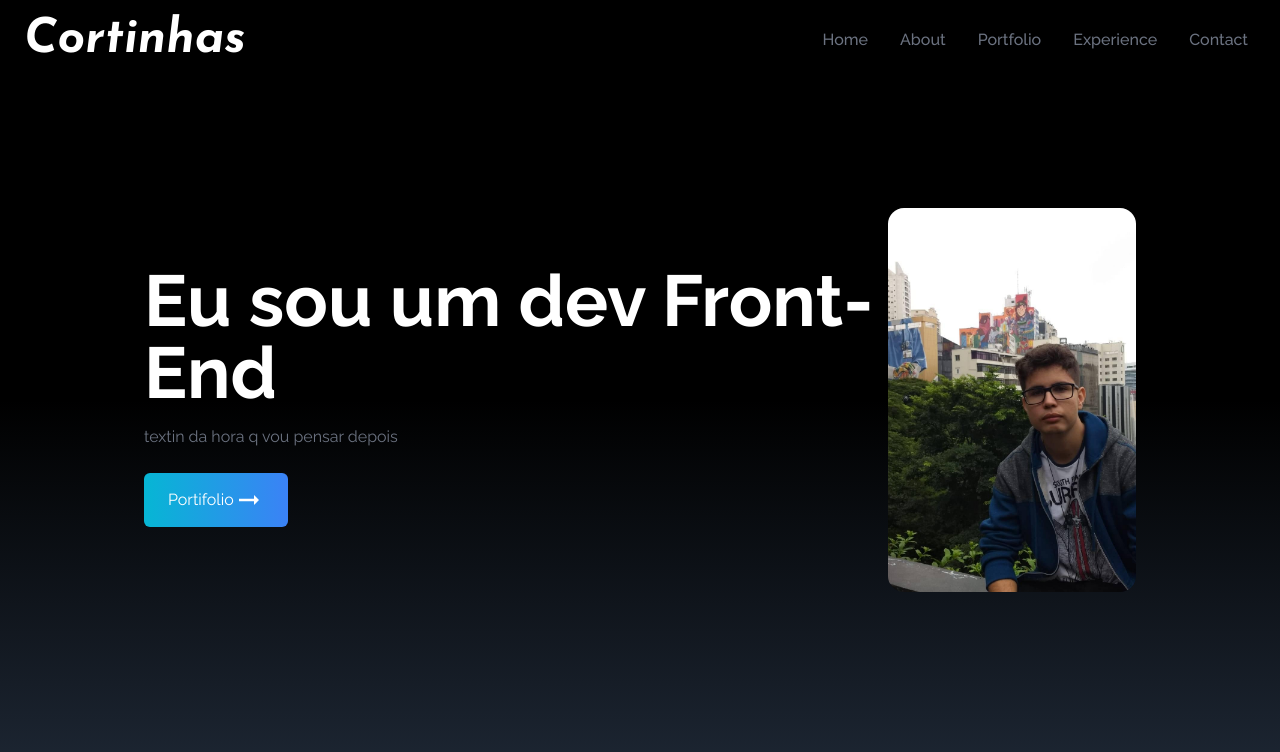
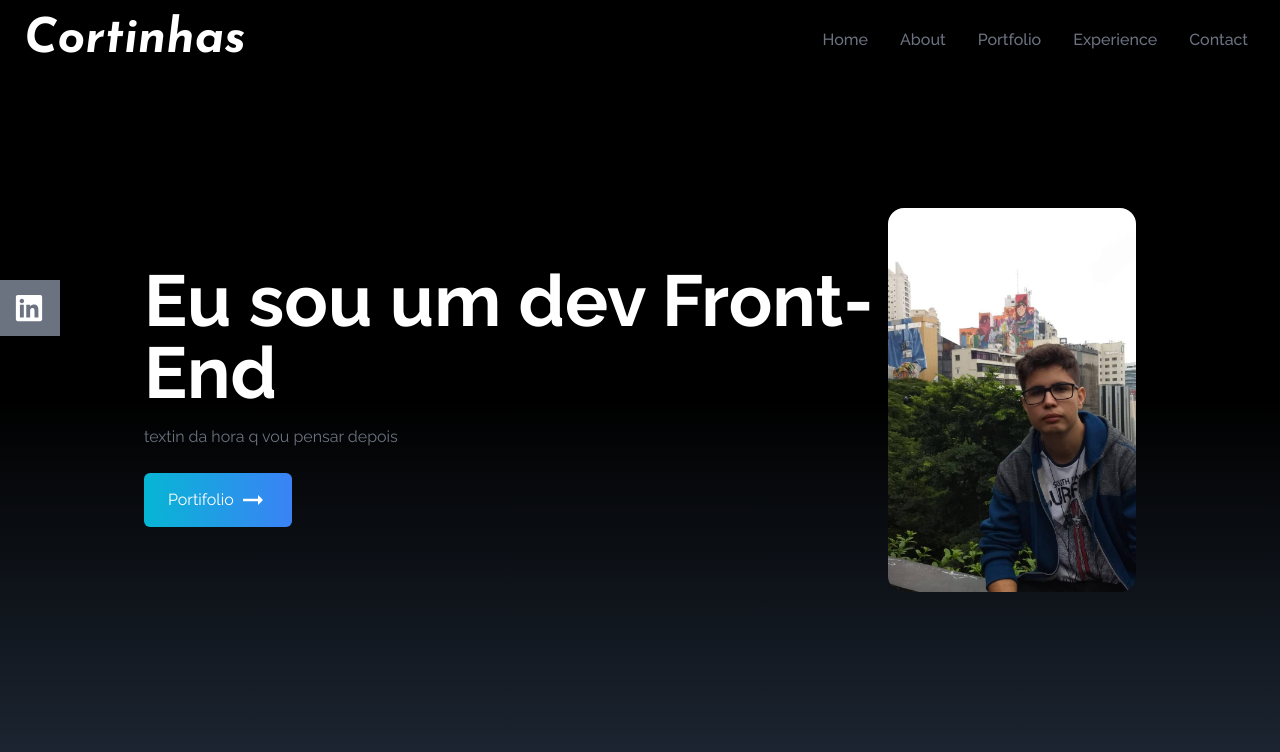
Before and after one commit to cortinhas30/Portifolio, a React (Create React App) app: page / in a window 1280 px wide. Shown: the top 752 px of the page. Built offline with nearby package versions, Linux system fonts and the light colour scheme.

Commit message:
social Links

```diff
--- a/src/App.js
+++ b/src/App.js
@@ -1,11 +1,13 @@
 import Home from "./components/Home";
 import NavBar from "./components/NavBar";
+import SocialLinks from "./components/SocialLinks";
 
 function App() {
   return (
     <div>
       <NavBar />
       <Home />
+      <SocialLinks />
     </div>
   );
 }
--- a/src/components/Home.jsx
+++ b/src/components/Home.jsx
@@ -20,7 +20,7 @@
             <button className="group text-white w-fit px-6 py-3 my-2 flex items-center rounded-md bg-gradient-to-r from-cyan-500 to to-blue-500 cursor-pointer">
               Portifolio
               <span className="group-hover:rotate-90 duration-300">
-                <MdOutlineArrowRightAlt size={30} />
+                <MdOutlineArrowRightAlt size={30} className="ml-1"/>
               </span>
             </button>
           </div>
@@ -29,7 +29,7 @@
           <img
             src={HeroImage}
             alt="my profile"
-            className="object-cover h-96 w-96 rounded-2xl mx-auto w-2/3 md:w-full"
+            className="object-cover h-96 w-96 rounded-2xl mx-auto md:w-full"
           />
         </div>
       </div>
--- /dev/null
+++ b/src/components/SocialLinks.jsx
@@ -0,0 +1,26 @@
+import React from "react";
+import { FaGithub, FaLinkedin } from "react-icons/fa";
+import { HiOutlineMail } from "react-icons/hi";
+import { BsFillPersonLinesFill } from "react-icons/bs";
+
+function SocialLinks() {
+  return (
+    <div className="flex flex-col top-[35%] left-0 fixed">
+      <ul>
+        <li className="flex justify-between items-center w-40 h-14 px-4 ml-[-100px] hover:ml-[-10px] hover:rounded-md duration-300 bg-gray-500">
+          <a
+            href=""
+            className="flex justify-between items-center w-full text-white"
+          >
+            {""}
+            <>
+              LinkedIn <FaLinkedin size={30}/>
+            </>
+          </a>
+        </li>
+      </ul>
+    </div>
+  );
+}
+
+export default SocialLinks;
```
